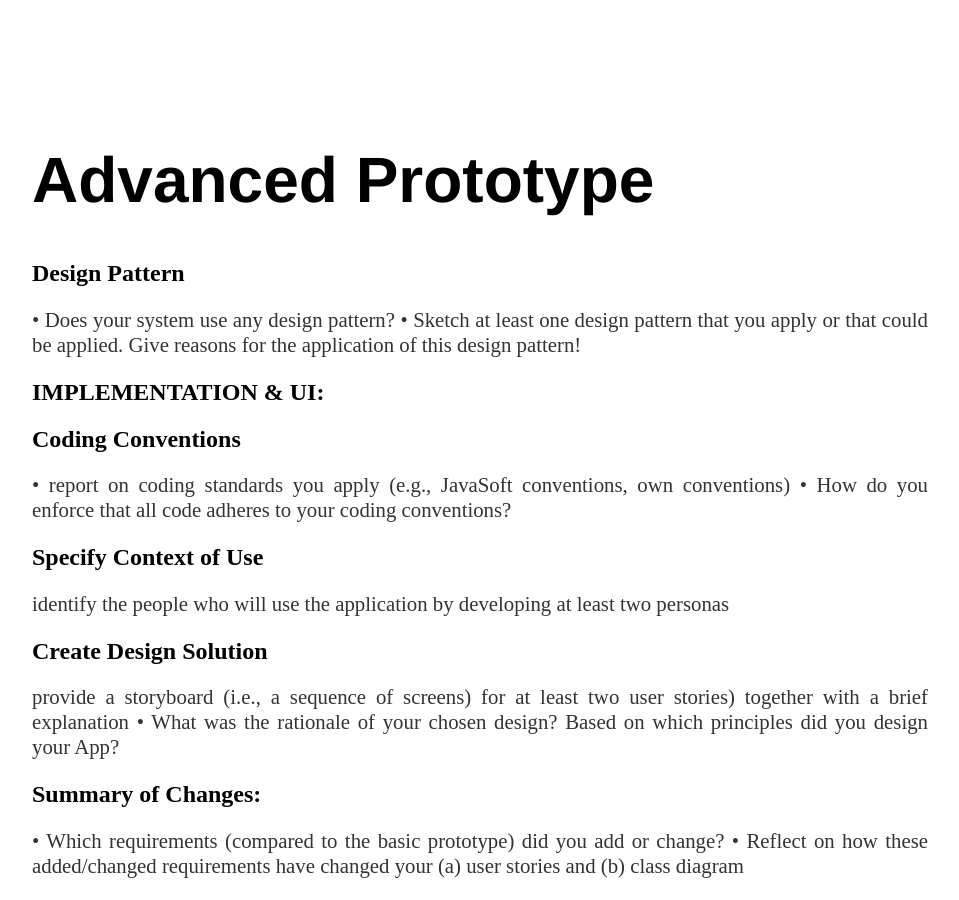
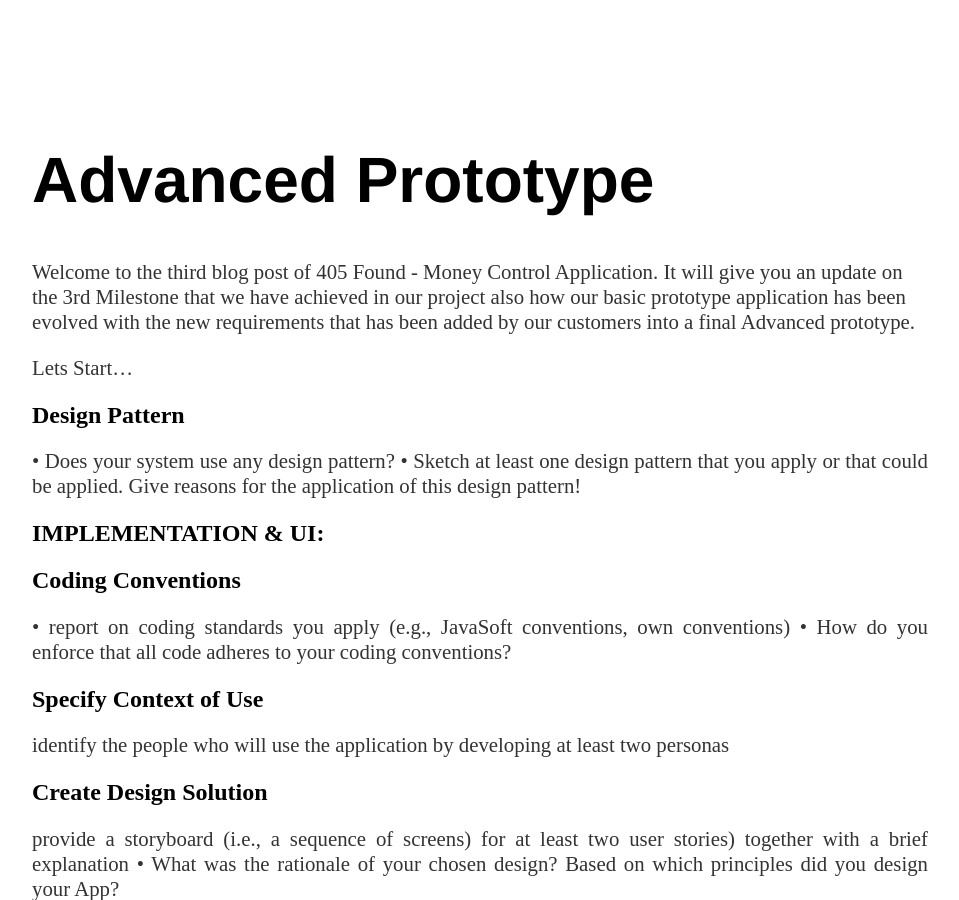
Before and after one commit to NadeemNicoR/TeamProjects, a Jekyll site: the page built from docs/_posts/2019-06-04-ISEE-2019-Advanced-Prototype-Presentation.md, in a window 1280 px wide and 900 px high, scrolled down 700 px. Shown: the whole window, without its empty margins (160-1119 px from the left). Built offline with Jekyll 4.4.1, drawn with Linux system fonts in a browser that asks for light colours; our own code applies the rules of GitHub Pages for plain Markdown files; a file with an impossible date is left out.

Commit message:
Update 2019-06-04-ISEE-2019-Advanced-Prototype-Presentation.md

```diff
--- a/docs/_posts/2019-06-04-ISEE-2019-Advanced-Prototype-Presentation.md
+++ b/docs/_posts/2019-06-04-ISEE-2019-Advanced-Prototype-Presentation.md
@@ -2,6 +2,9 @@
 
 <h1 text-aline="center"> Advanced Prototype </h1>
 
+Welcome to the third blog post of 405 Found - Money Control Application. It will give you an update on the 3rd Milestone that we have achieved in our project also how our basic prototype application has been evolved with the new requirements that has been added by our customers into a final Advanced prototype.
+
+Lets Start...
 
 
 <h2> Design Pattern </h2>
```
